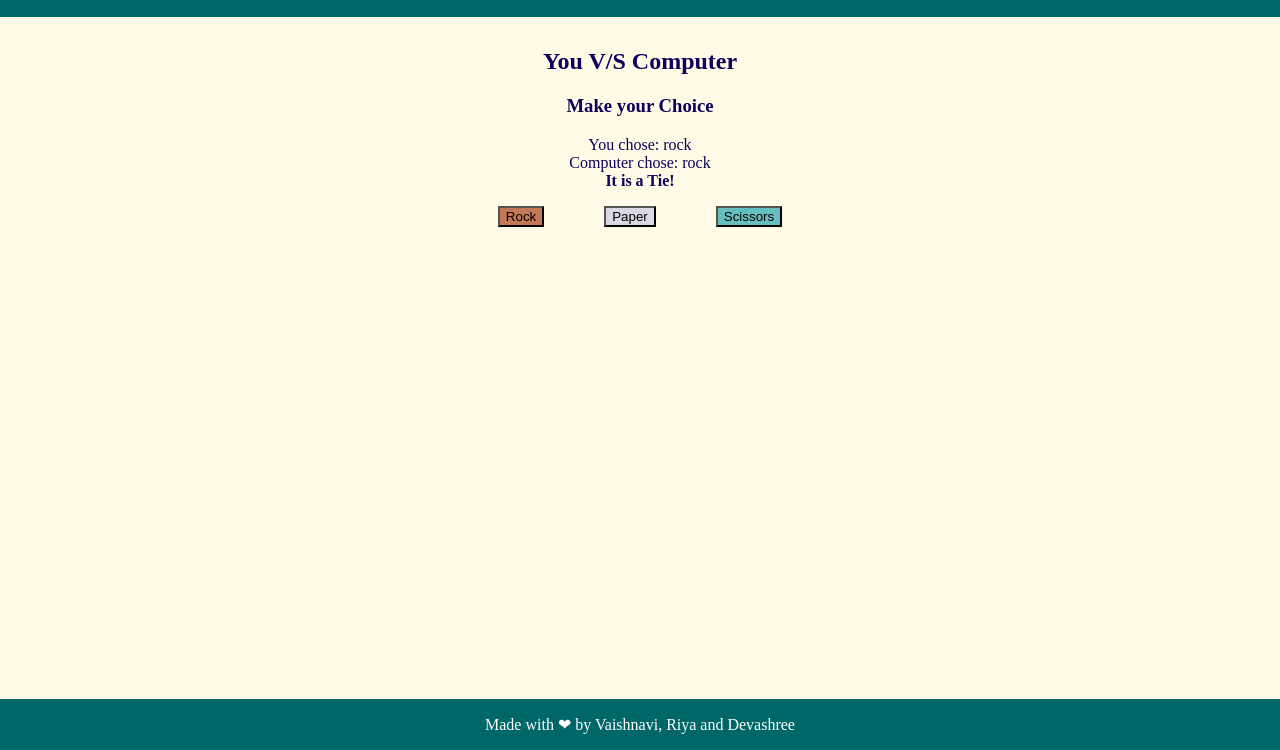
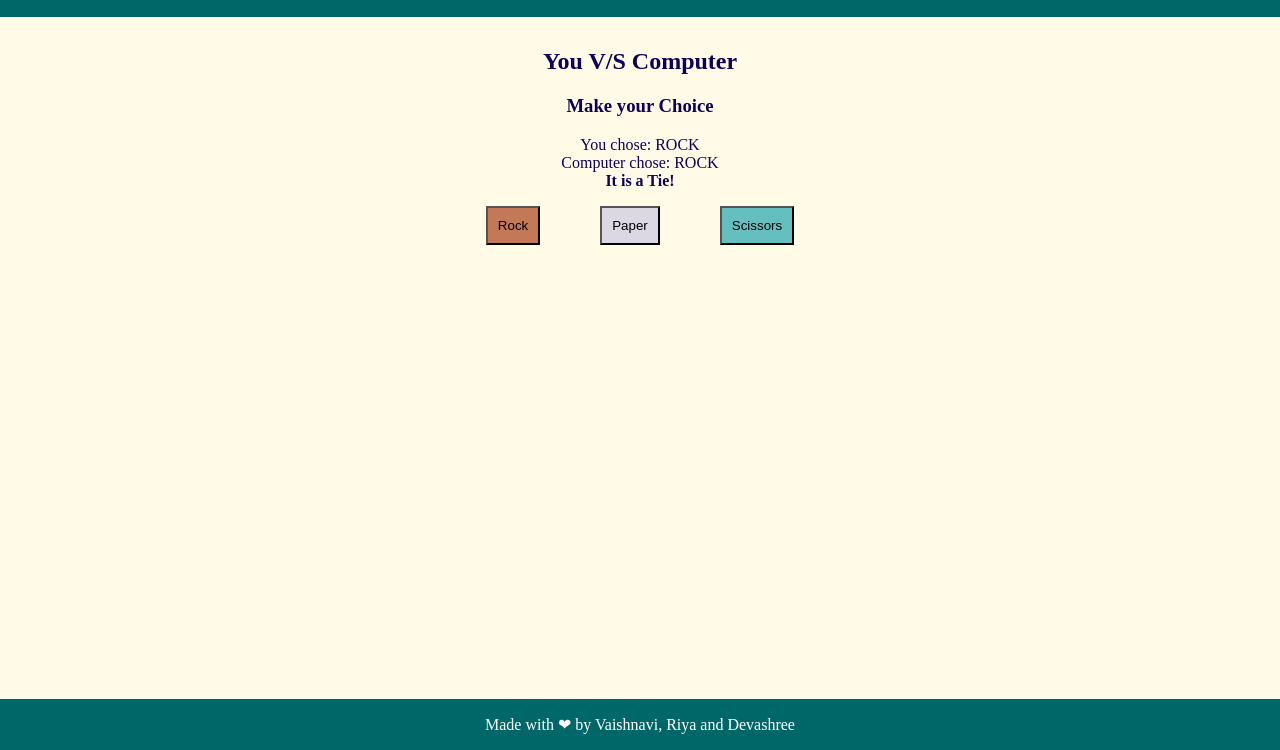
Before and after one commit to vranjan01/RockPaperScissor, a plain HTML site: page vscomputer.html in a window 1280 px wide. Both pictures are taken after a click on the button "Rock". Shown: the part 50-800 px from the top of the page. Drawn offline with Linux system fonts and the light colour scheme.

Commit message:
Few refinements done to script and css and title changed of page

```diff
--- a/script.js
+++ b/script.js
@@ -8,8 +8,8 @@ let choice= ["rock","scissor","paper"]
 let computerChoiceStr = choice[computerChoice]
 
 let result = VSComputer(userChoice, computerChoiceStr)
-document.getElementById("res").innerHTML =  "You chose: " + userChoice +
-        "<br>Computer chose: " + computerChoiceStr +
+document.getElementById("res").innerHTML =  "You chose: " + userChoice.toUpperCase() +
+        "<br>Computer chose: " + computerChoiceStr.toUpperCase() +
         "<br><b>" + result + "</b>";
 }
 
--- a/vscomputer.html
+++ b/vscomputer.html
@@ -3,7 +3,7 @@
 <head>
     <meta charset="UTF-8">
     <meta name="viewport" content="width=device-width, initial-scale=1.0">
-    <title>Document</title>
+    <title>Rock Paper Scissors</title>
 
 </head>
 <body>
@@ -78,6 +78,7 @@ margin-left: 10px;
 button{
     text-align: center;
     color: black;
+    padding: 10px;
 
 }
 button:hover{
```
Also changed, not shown: index.html (+1 -1 lines).
